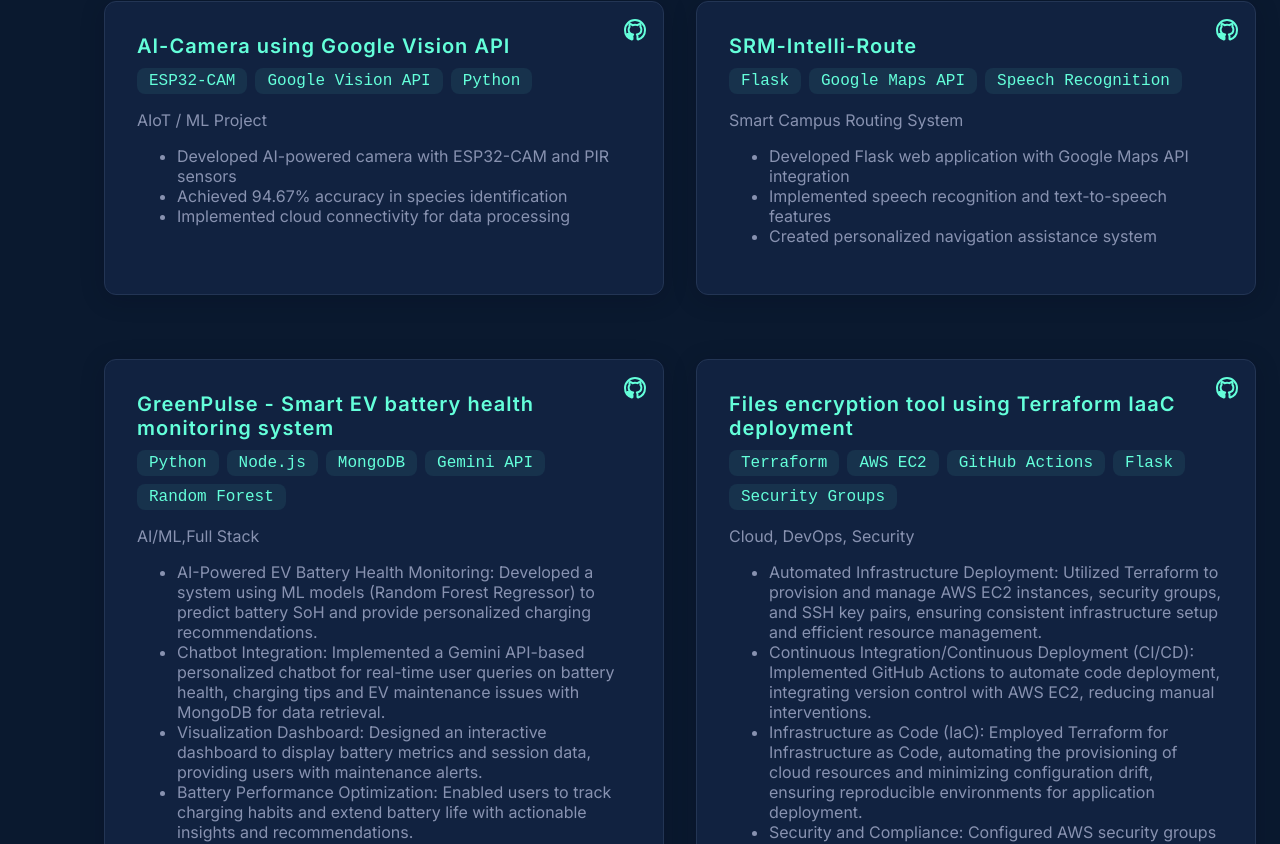
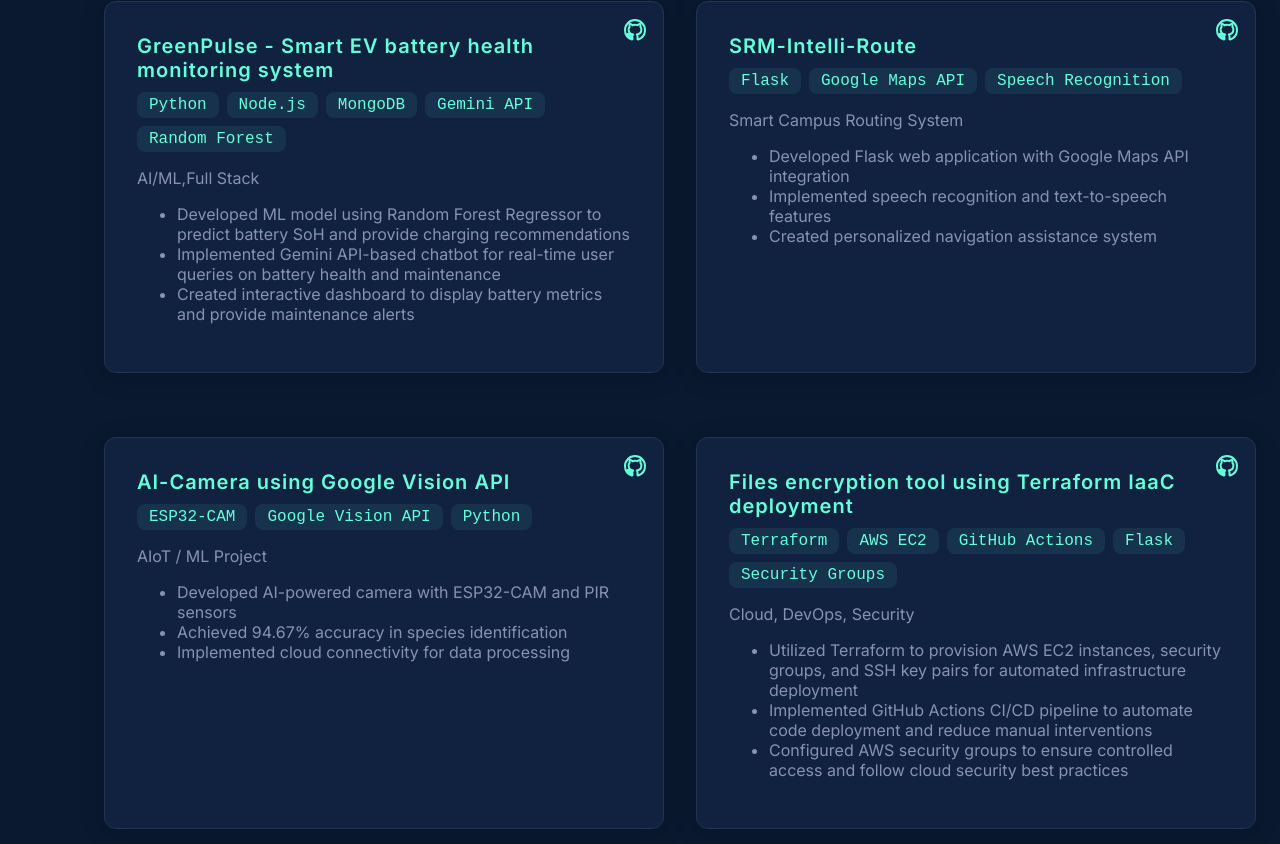
Before and after one commit to gh-Deepesh-N/Portfolio-Website, a Next.js app: page / in a window 1280 px wide. Shown: the part 2856-3700 px from the top of the page. Built offline with nearby package versions, Linux system fonts and the light colour scheme.

Commit message:
UI changes description

```diff
--- a/src/app/page.tsx
+++ b/src/app/page.tsx
@@ -107,21 +107,24 @@
         <section id="work" className="px-6 py-20">
           <h2 className="section-heading">Featured Projects</h2>
           <div className="grid grid-2">
+            {/* GreenPulse Project */}
             <div className="card" style={{ position: 'relative' }}>
-              <a href="https://github.com/gh-Deepesh-N/AI-CAM" target="_blank" rel="noopener noreferrer" style={{ position: 'absolute', top: '1rem', right: '1rem' }}>
+              <a href="https://github.com/gh-Deepesh-N/greenpulse-Smart-EV-battery-health-monitoring-system" target="_blank" rel="noopener noreferrer" style={{ position: 'absolute', top: '1rem', right: '1rem' }}>
                 <svg width="24" height="24" fill="none" stroke="var(--color-green)" strokeWidth="2" strokeLinecap="round" strokeLinejoin="round"><path d="M12 2C6.48 2 2 6.48 2 12c0 4.42 2.87 8.17 6.84 9.49.5.09.66-.22.66-.48 0-.24-.01-.87-.01-1.7-2.78.6-3.37-1.34-3.37-1.34-.45-1.15-1.1-1.46-1.1-1.46-.9-.62.07-.61.07-.61 1 .07 1.53 1.03 1.53 1.03.89 1.52 2.34 1.08 2.91.83.09-.65.35-1.08.63-1.33-2.22-.25-4.56-1.11-4.56-4.95 0-1.09.39-1.98 1.03-2.68-.1-.25-.45-1.27.1-2.65 0 0 .84-.27 2.75 1.02A9.56 9.56 0 0 1 12 6.8c.85.004 1.71.115 2.51.337 1.91-1.29 2.75-1.02 2.75-1.02.55 1.38.2 2.4.1 2.65.64.7 1.03 1.59 1.03 2.68 0 3.85-2.34 4.7-4.57 4.95.36.31.68.92.68 1.85 0 1.33-.01 2.4-.01 2.73 0 .27.16.58.67.48A10.01 10.01 0 0 0 22 12c0-5.52-4.48-10-10-10z"/></svg>
               </a>
-              <h3 className="text-slate-lightest" style={{ fontSize: '1.25rem', fontWeight: 600, color: 'var(--color-green)' }}>AI-Camera using Google Vision API</h3>
+              <h3 className="text-slate-lightest" style={{ fontSize: '1.25rem', fontWeight: 600, color: 'var(--color-green)' }}>GreenPulse - Smart EV battery health monitoring system</h3>
               <div style={{ display: 'flex', gap: '0.5rem', flexWrap: 'wrap', margin: '0.5rem 0' }}>
-                <span style={{ background: 'rgba(100,255,218,0.07)', color: 'var(--color-green)', fontFamily: 'monospace', borderRadius: '0.5rem', padding: '0.25rem 0.75rem', fontSize: '1rem' }}>ESP32-CAM</span>
-                <span style={{ background: 'rgba(100,255,218,0.07)', color: 'var(--color-green)', fontFamily: 'monospace', borderRadius: '0.5rem', padding: '0.25rem 0.75rem', fontSize: '1rem' }}>Google Vision API</span>
                 <span style={{ background: 'rgba(100,255,218,0.07)', color: 'var(--color-green)', fontFamily: 'monospace', borderRadius: '0.5rem', padding: '0.25rem 0.75rem', fontSize: '1rem' }}>Python</span>
+                <span style={{ background: 'rgba(100,255,218,0.07)', color: 'var(--color-green)', fontFamily: 'monospace', borderRadius: '0.5rem', padding: '0.25rem 0.75rem', fontSize: '1rem' }}>Node.js</span>
+                <span style={{ background: 'rgba(100,255,218,0.07)', color: 'var(--color-green)', fontFamily: 'monospace', borderRadius: '0.5rem', padding: '0.25rem 0.75rem', fontSize: '1rem' }}>MongoDB</span>
+                <span style={{ background: 'rgba(100,255,218,0.07)', color: 'var(--color-green)', fontFamily: 'monospace', borderRadius: '0.5rem', padding: '0.25rem 0.75rem', fontSize: '1rem' }}>Gemini API</span>
+                <span style={{ background: 'rgba(100,255,218,0.07)', color: 'var(--color-green)', fontFamily: 'monospace', borderRadius: '0.5rem', padding: '0.25rem 0.75rem', fontSize: '1rem' }}>Random Forest</span>
               </div>
-              <p className="text-slate mb-4">AIoT / ML Project</p>
+              <p className="text-slate mb-4">AI/ML,Full Stack</p>
               <ul style={{ color: 'var(--color-slate)' }}>
-                <li>Developed AI-powered camera with ESP32-CAM and PIR sensors</li>
-                <li>Achieved 94.67% accuracy in species identification</li>
-                <li>Implemented cloud connectivity for data processing</li>
+                <li>Developed ML model using Random Forest Regressor to predict battery SoH and provide charging recommendations</li>
+                <li>Implemented Gemini API-based chatbot for real-time user queries on battery health and maintenance</li>
+                <li>Created interactive dashboard to display battery metrics and provide maintenance alerts</li>
               </ul>
             </div>
 
@@ -143,25 +146,21 @@
               </ul>
             </div>
 
-            {/* GreenPulse Project */}
             <div className="card" style={{ position: 'relative' }}>
-              <a href="https://github.com/gh-Deepesh-N/greenpulse-Smart-EV-battery-health-monitoring-system" target="_blank" rel="noopener noreferrer" style={{ position: 'absolute', top: '1rem', right: '1rem' }}>
+              <a href="https://github.com/gh-Deepesh-N/AI-CAM" target="_blank" rel="noopener noreferrer" style={{ position: 'absolute', top: '1rem', right: '1rem' }}>
                 <svg width="24" height="24" fill="none" stroke="var(--color-green)" strokeWidth="2" strokeLinecap="round" strokeLinejoin="round"><path d="M12 2C6.48 2 2 6.48 2 12c0 4.42 2.87 8.17 6.84 9.49.5.09.66-.22.66-.48 0-.24-.01-.87-.01-1.7-2.78.6-3.37-1.34-3.37-1.34-.45-1.15-1.1-1.46-1.1-1.46-.9-.62.07-.61.07-.61 1 .07 1.53 1.03 1.53 1.03.89 1.52 2.34 1.08 2.91.83.09-.65.35-1.08.63-1.33-2.22-.25-4.56-1.11-4.56-4.95 0-1.09.39-1.98 1.03-2.68-.1-.25-.45-1.27.1-2.65 0 0 .84-.27 2.75 1.02A9.56 9.56 0 0 1 12 6.8c.85.004 1.71.115 2.51.337 1.91-1.29 2.75-1.02 2.75-1.02.55 1.38.2 2.4.1 2.65.64.7 1.03 1.59 1.03 2.68 0 3.85-2.34 4.7-4.57 4.95.36.31.68.92.68 1.85 0 1.33-.01 2.4-.01 2.73 0 .27.16.58.67.48A10.01 10.01 0 0 0 22 12c0-5.52-4.48-10-10-10z"/></svg>
               </a>
-              <h3 className="text-slate-lightest" style={{ fontSize: '1.25rem', fontWeight: 600, color: 'var(--color-green)' }}>GreenPulse - Smart EV battery health monitoring system</h3>
+              <h3 className="text-slate-lightest" style={{ fontSize: '1.25rem', fontWeight: 600, color: 'var(--color-green)' }}>AI-Camera using Google Vision API</h3>
               <div style={{ display: 'flex', gap: '0.5rem', flexWrap: 'wrap', margin: '0.5rem 0' }}>
+                <span style={{ background: 'rgba(100,255,218,0.07)', color: 'var(--color-green)', fontFamily: 'monospace', borderRadius: '0.5rem', padding: '0.25rem 0.75rem', fontSize: '1rem' }}>ESP32-CAM</span>
+                <span style={{ background: 'rgba(100,255,218,0.07)', color: 'var(--color-green)', fontFamily: 'monospace', borderRadius: '0.5rem', padding: '0.25rem 0.75rem', fontSize: '1rem' }}>Google Vision API</span>
                 <span style={{ background: 'rgba(100,255,218,0.07)', color: 'var(--color-green)', fontFamily: 'monospace', borderRadius: '0.5rem', padding: '0.25rem 0.75rem', fontSize: '1rem' }}>Python</span>
-                <span style={{ background: 'rgba(100,255,218,0.07)', color: 'var(--color-green)', fontFamily: 'monospace', borderRadius: '0.5rem', padding: '0.25rem 0.75rem', fontSize: '1rem' }}>Node.js</span>
-                <span style={{ background: 'rgba(100,255,218,0.07)', color: 'var(--color-green)', fontFamily: 'monospace', borderRadius: '0.5rem', padding: '0.25rem 0.75rem', fontSize: '1rem' }}>MongoDB</span>
-                <span style={{ background: 'rgba(100,255,218,0.07)', color: 'var(--color-green)', fontFamily: 'monospace', borderRadius: '0.5rem', padding: '0.25rem 0.75rem', fontSize: '1rem' }}>Gemini API</span>
-                <span style={{ background: 'rgba(100,255,218,0.07)', color: 'var(--color-green)', fontFamily: 'monospace', borderRadius: '0.5rem', padding: '0.25rem 0.75rem', fontSize: '1rem' }}>Random Forest</span>
               </div>
-              <p className="text-slate mb-4">AI/ML,Full Stack</p>
+              <p className="text-slate mb-4">AIoT / ML Project</p>
               <ul style={{ color: 'var(--color-slate)' }}>
-                <li>AI-Powered EV Battery Health Monitoring: Developed a system using ML models (Random Forest Regressor) to predict battery SoH and provide personalized charging recommendations.</li>
-                <li>Chatbot Integration: Implemented a Gemini API-based personalized chatbot for real-time user queries on battery health, charging tips and EV maintenance issues with MongoDB for data retrieval.</li>
-                <li>Visualization Dashboard: Designed an interactive dashboard to display battery metrics and session data, providing users with maintenance alerts.</li>
-                <li>Battery Performance Optimization: Enabled users to track charging habits and extend battery life with actionable insights and recommendations.</li>
+                <li>Developed AI-powered camera with ESP32-CAM and PIR sensors</li>
+                <li>Achieved 94.67% accuracy in species identification</li>
+                <li>Implemented cloud connectivity for data processing</li>
               </ul>
             </div>
 
@@ -180,10 +179,9 @@
               </div>
               <p className="text-slate mb-4">Cloud, DevOps, Security</p>
               <ul style={{ color: 'var(--color-slate)' }}>
-                <li>Automated Infrastructure Deployment: Utilized Terraform to provision and manage AWS EC2 instances, security groups, and SSH key pairs, ensuring consistent infrastructure setup and efficient resource management.</li>
-                <li>Continuous Integration/Continuous Deployment (CI/CD): Implemented GitHub Actions to automate code deployment, integrating version control with AWS EC2, reducing manual interventions.</li>
-                <li>Infrastructure as Code (IaC): Employed Terraform for Infrastructure as Code, automating the provisioning of cloud resources and minimizing configuration drift, ensuring reproducible environments for application deployment.</li>
-                <li>Security and Compliance: Configured AWS security groups to allow controlled access to the Flask app, following best practices in cloud security by limiting SSH and HTTP access to trusted IPs and essential ports only.</li>
+                <li>Utilized Terraform to provision AWS EC2 instances, security groups, and SSH key pairs for automated infrastructure deployment</li>
+                <li>Implemented GitHub Actions CI/CD pipeline to automate code deployment and reduce manual interventions</li>
+                <li>Configured AWS security groups to ensure controlled access and follow cloud security best practices</li>
               </ul>
             </div>
           </div>
```
